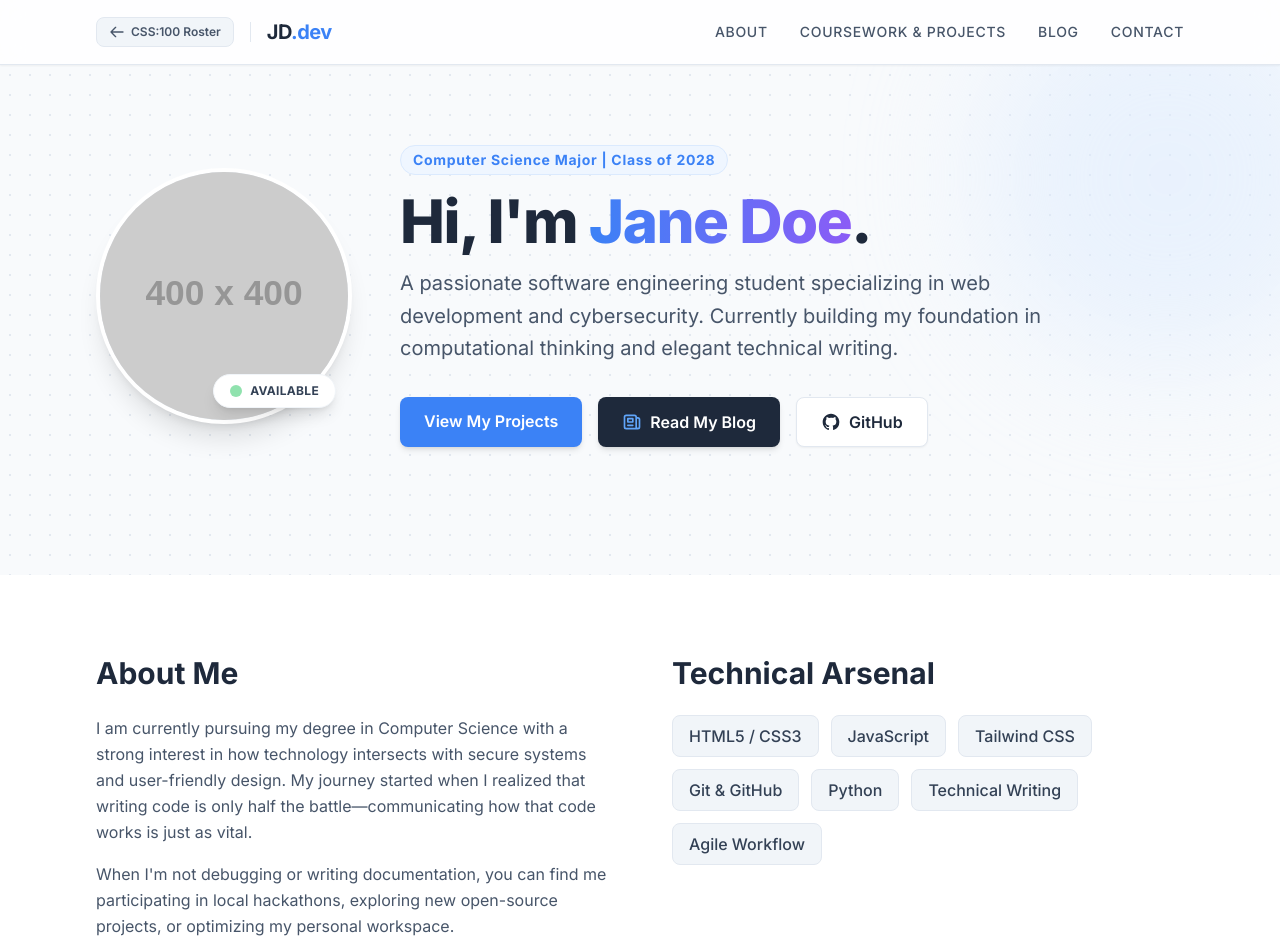
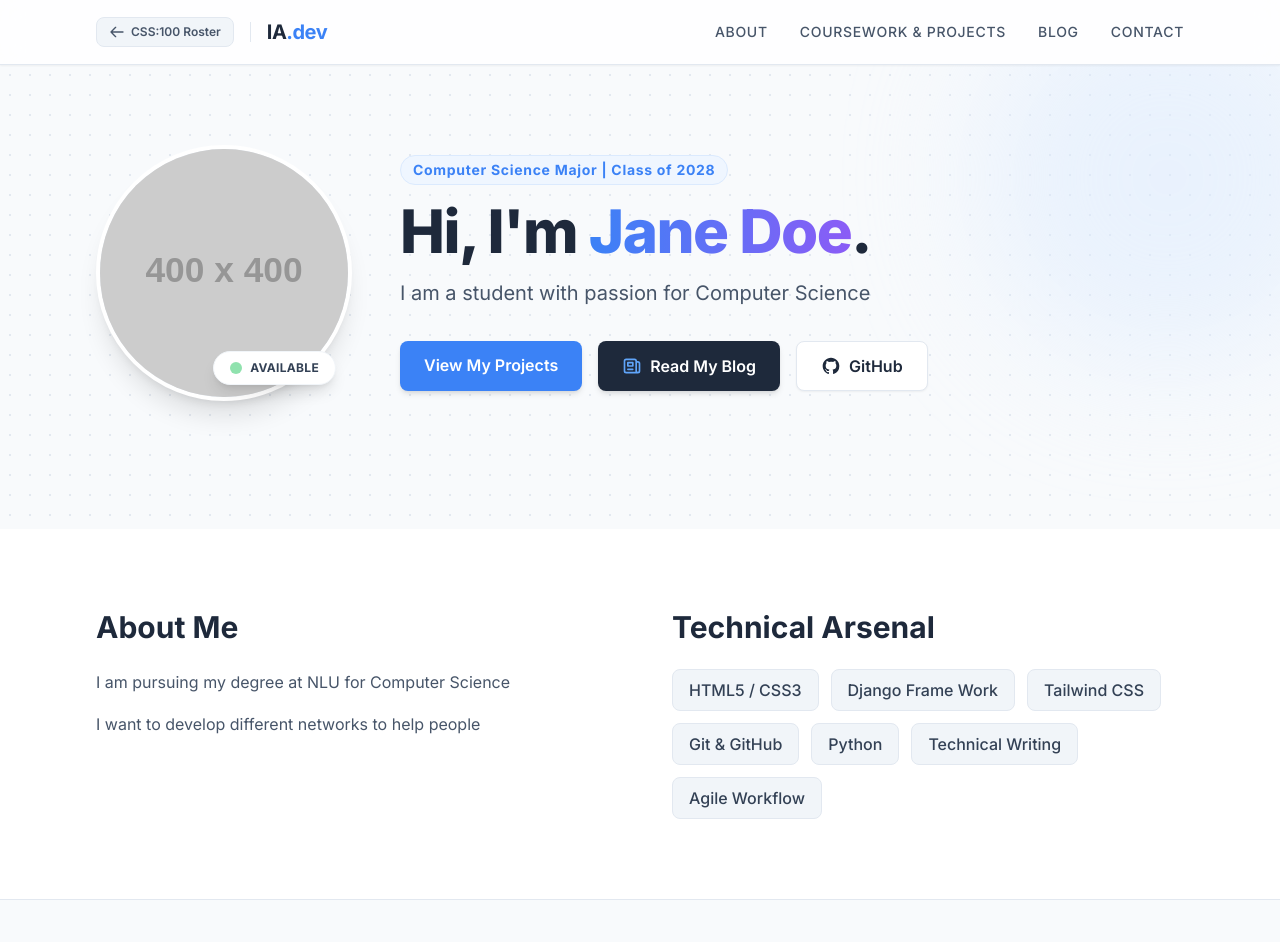
Before and after one commit to CaesarCstyler/CaesarCstyler.github.io, a plain HTML site: page index.html in a window 1280 px wide. Shown: the top 942 px of the page. Drawn offline with nearby package versions, Linux system fonts and the light colour scheme; placeholder pictures from the web are drawn by us.

Commit message:
Commit 3
Commit 3

```diff
--- a/index.html
+++ b/index.html
@@ -4,7 +4,7 @@
     <meta charset="UTF-8">
     <meta name="viewport" content="width=device-width, initial-scale=1.0">
     <!-- STUDENT INSTRUCTION: Update the title to your name -->
-    <title>Jane Doe | Portfolio</title>
+    <title>Iman Akmatalyev | Portfolio</title>
 
     <!-- Import Tailwind CSS -->
     <script src="https://cdn.tailwindcss.com"></script>
@@ -62,7 +62,7 @@
 
                     <a href="index.html" class="font-bold text-xl tracking-tight text-secondary">
                         <!-- STUDENT INSTRUCTION: Update your initials or logo here -->
-                        JD<span class="text-primary">.dev</span>
+                        IA<span class="text-primary">.dev</span>
                     </a>
                 </div>
 
@@ -109,7 +109,7 @@
                     </h1>
                     <p class="text-xl text-slate-600 mb-8 max-w-2xl leading-relaxed">
                         <!-- STUDENT INSTRUCTION: Write a brief elevator pitch about yourself -->
-                        A passionate software engineering student specializing in web development and cybersecurity. Currently building my foundation in computational thinking and elegant technical writing.
+                        I am a student with passion for Computer Science
                     </p>
                     <div class="flex flex-wrap justify-center md:justify-start gap-4">
                         <a href="#courses" class="bg-primary text-white hover:bg-blue-700 px-6 py-3 rounded-lg font-semibold shadow-md transition">
@@ -122,7 +122,7 @@
                             Read My Blog
                         </a>
                         <!-- STUDENT INSTRUCTION: Update link to your GitHub -->
-                        <a href="https://github.com" target="_blank" class="bg-white text-secondary hover:bg-slate-50 border border-slate-200 px-6 py-3 rounded-lg font-semibold shadow-sm transition flex items-center gap-2">
+                        <a href="https://github.com/CaesarCstyler" target="_blank" class="bg-white text-secondary hover:bg-slate-50 border border-slate-200 px-6 py-3 rounded-lg font-semibold shadow-sm transition flex items-center gap-2">
                             <svg class="w-5 h-5" fill="currentColor" viewBox="0 0 24 24" aria-hidden="true"><path fill-rule="evenodd" d="M12 2C6.477 2 2 6.484 2 12.017c0 4.425 2.865 8.18 6.839 9.504.5.092.682-.217.682-.483 0-.237-.008-.868-.013-1.703-2.782.605-3.369-1.343-3.369-1.343-.454-1.158-1.11-1.466-1.11-1.466-.908-.62.069-.608.069-.608 1.003.07 1.531 1.032 1.531 1.032.892 1.53 2.341 1.088 2.91.832.092-.647.35-1.088.636-1.338-2.22-.253-4.555-1.113-4.555-4.951 0-1.093.39-1.988 1.029-2.688-.103-.253-.446-1.272.098-2.65 0 0 .84-.27 2.75 1.026A9.564 9.564 0 0112 6.844c.85.004 1.705.115 2.504.337 1.909-1.296 2.747-1.027 2.747-1.027.546 1.379.202 2.398.1 2.651.64.7 1.028 1.595 1.028 2.688 0 3.848-2.339 4.695-4.566 4.943.359.309.678.92.678 1.855 0 1.338-.012 2.419-.012 2.747 0 .268.18.58.688.482A10.019 10.019 0 0022 12.017C22 6.484 17.522 2 12 2z" clip-rule="evenodd"></path></svg>
                             GitHub
                         </a>
@@ -141,10 +141,10 @@
                         <div class="prose text-slate-600 leading-relaxed space-y-4">
                             <!-- STUDENT INSTRUCTION: Expand on your background -->
                             <p>
-                                I am currently pursuing my degree in Computer Science with a strong interest in how technology intersects with secure systems and user-friendly design. My journey started when I realized that writing code is only half the battle—communicating how that code works is just as vital.
+                                I am pursuing my degree at NLU for Computer Science
                             </p>
                             <p>
-                                When I'm not debugging or writing documentation, you can find me participating in local hackathons, exploring new open-source projects, or optimizing my personal workspace.
+                                I want to develop different networks to help people
                             </p>
                         </div>
                     </div>
@@ -153,7 +153,7 @@
                         <div class="flex flex-wrap gap-3">
                             <!-- STUDENT INSTRUCTION: Add or remove skills as you learn them -->
                             <span class="px-4 py-2 bg-slate-100 text-slate-700 rounded-lg font-medium border border-slate-200">HTML5 / CSS3</span>
-                            <span class="px-4 py-2 bg-slate-100 text-slate-700 rounded-lg font-medium border border-slate-200">JavaScript</span>
+                            <span class="px-4 py-2 bg-slate-100 text-slate-700 rounded-lg font-medium border border-slate-200">Django Frame Work</span>
                             <span class="px-4 py-2 bg-slate-100 text-slate-700 rounded-lg font-medium border border-slate-200">Tailwind CSS</span>
                             <span class="px-4 py-2 bg-slate-100 text-slate-700 rounded-lg font-medium border border-slate-200">Git & GitHub</span>
                             <span class="px-4 py-2 bg-slate-100 text-slate-700 rounded-lg font-medium border border-slate-200">Python</span>
```
